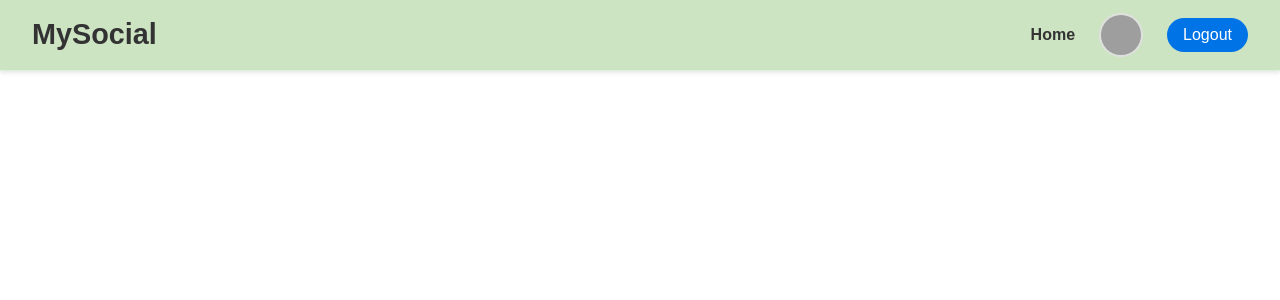
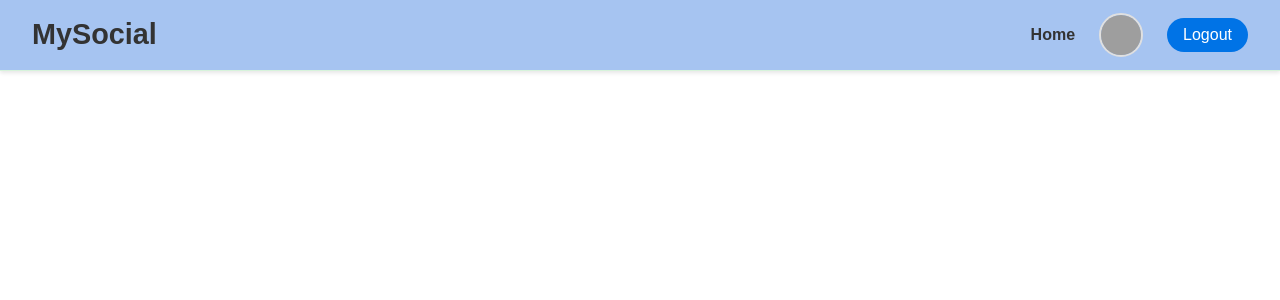
Before and after one commit to AmitOfeck/social-network, a React (Create React App) app in the folder client/: page / in a window 1280 px wide. Shown: the top 300 px of the page. Built offline with nearby package versions, Linux system fonts and the light colour scheme; grey boxes are pictures that could not be loaded.

Commit message:
navbar background - blue

```diff
--- a/client/src/css/NavBar.css
+++ b/client/src/css/NavBar.css
@@ -3,7 +3,7 @@
     justify-content: space-between;
     align-items: center;
     padding: 0.8rem 2rem;
-    background-color: #cde4c3;
+    background-color: rgb(166, 196, 241);
     border-bottom: 1px solid #d7f3db;
     box-shadow: 0 2px 4px rgba(0, 0, 0, 0.1);
     font-family: 'Arial', sans-serif;
```
Also changed, not shown: 1 other file (tests, documents, lock files or other folders).
